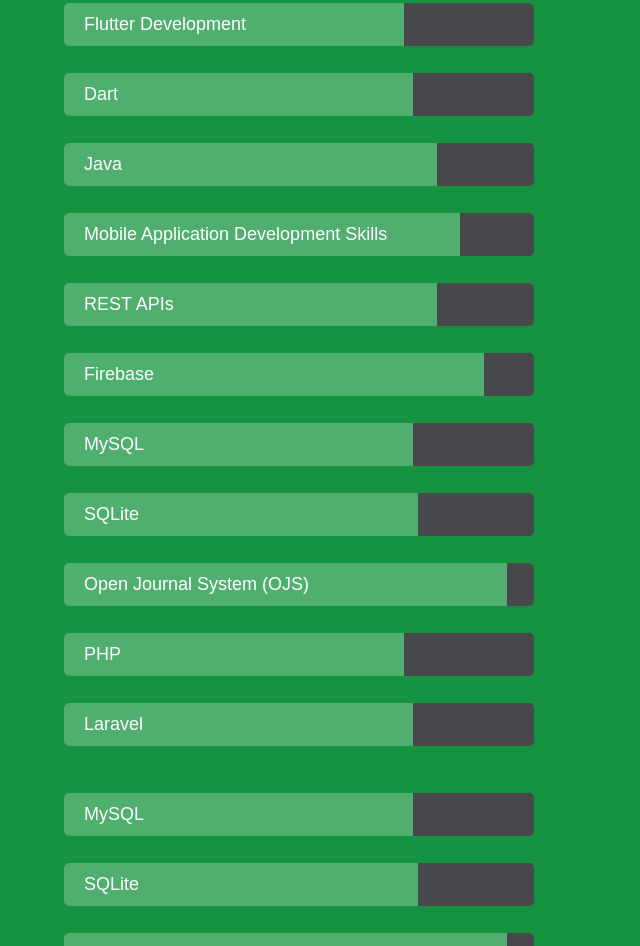
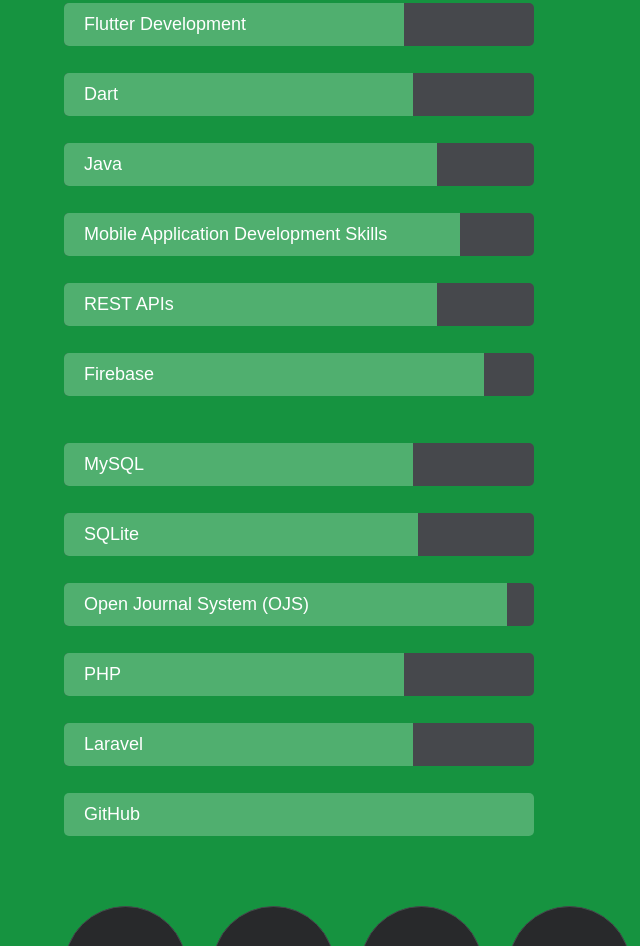
Before and after one commit to rmmostak/rmmostak.github.io, a plain HTML site: page skills.html in a window 1280 px wide. Shown: the part 430-1376 px from the top of the page, without its empty margins (0-640 px from the left). Drawn offline with nearby package versions, Linux system fonts and the light colour scheme; a web font is replaced by a local one.

Commit message:
Update skills.html

```diff
--- a/skills.html
+++ b/skills.html
@@ -46,11 +46,6 @@
 							<li><span class="app-dev">Mobile Application Development Skills</span></li>
 							<li><span class="api">REST APIs</span></li>
 							<li><span class="firebase">Firebase</span></li>
-							<li><span class="sql">MySQL</span></li>
-							<li><span class="sqlite">SQLite</span></li>
-							<li><span class="ojs">Open Journal System (OJS)</span></li>
-							<li><span class="php">PHP</span></li>
-							<li><span class="laravel">Laravel</span></li>
 						</ul>
 						<ul class="progress">
 							<li><span class="sql">MySQL</span></li>
```
